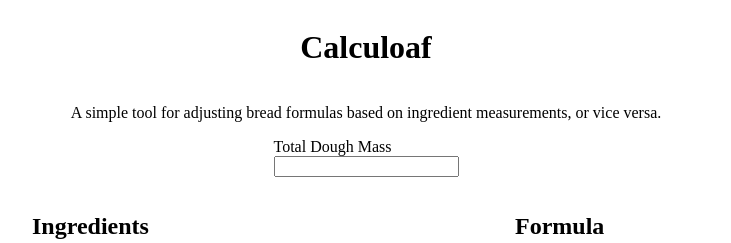
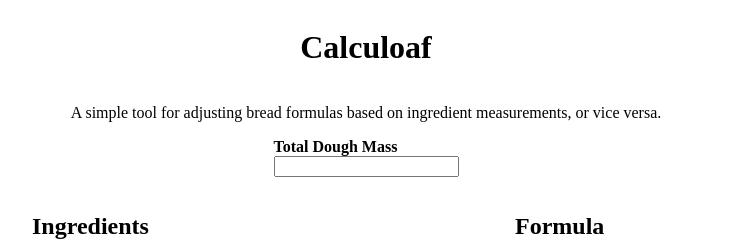
Before and after one commit to alfrdmalr/calculoaf, a React (Vite) app: page / in a window 1280 px wide. Shown: the top 243 px of the page, without its empty margins (274-1005 px from the left). Built offline with nearby package versions, Linux system fonts and the light colour scheme.

Commit message:
bold total dough mass

```diff
--- a/src/App.tsx
+++ b/src/App.tsx
@@ -66,7 +66,7 @@ export const App = () => {
     <div className={styles.main}>
       <h1>Calculoaf</h1>
       <p>A simple tool for adjusting bread formulas based on ingredient measurements, or vice versa.</p>
-      <NumberInput
+      <b><NumberInput
         label={"Total Dough Mass"}
         id={'dough-mass'}
         value={totalDoughMass}
@@ -77,7 +77,7 @@ export const App = () => {
           setTotalDoughMass(n)
           handleDoughMass(n);
         }}
-      />
+      /></b>
       <div className={styles.forms}>
         <div className={styles.formContainer}>
           <IngredientsForm
```
